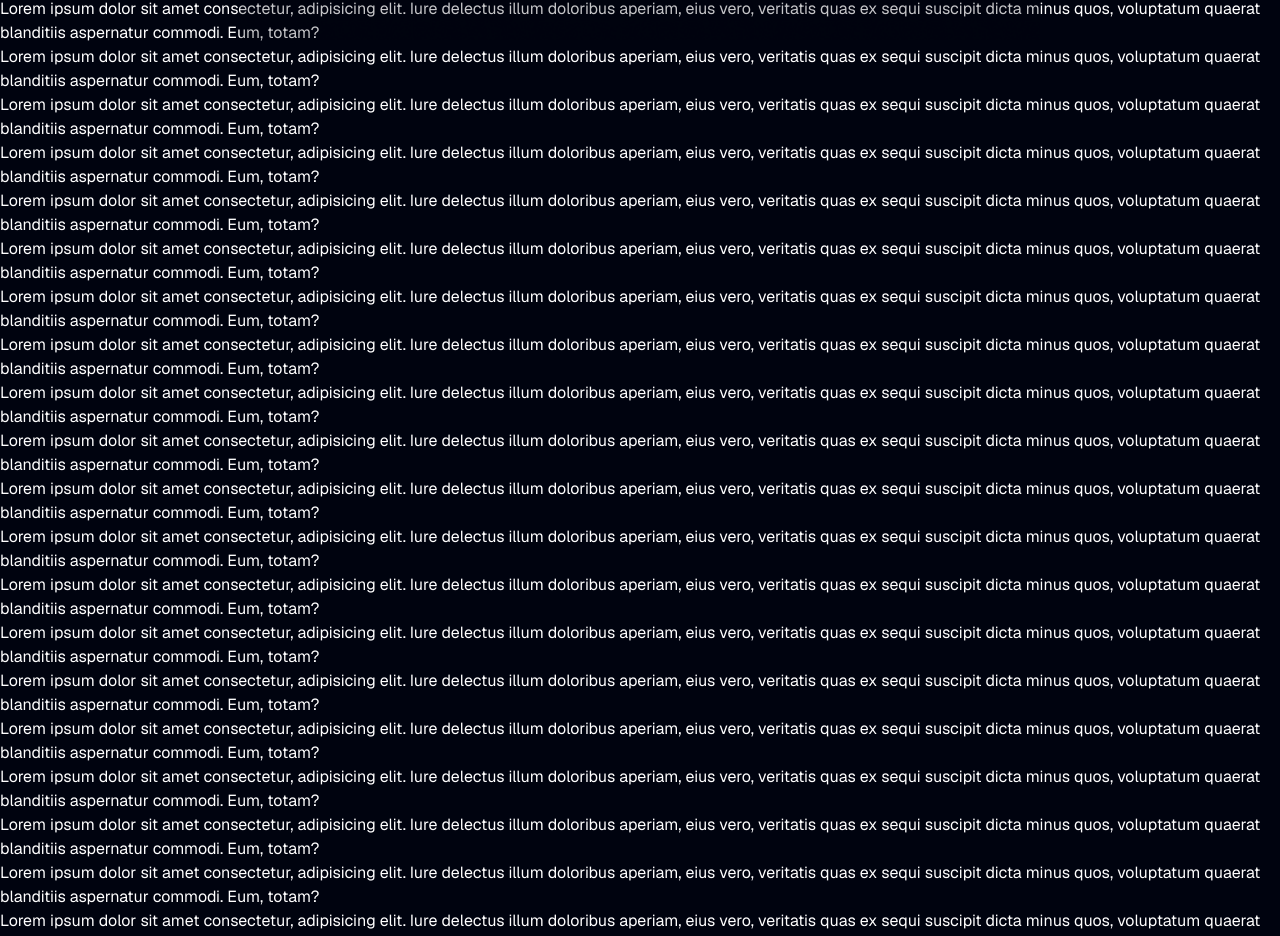
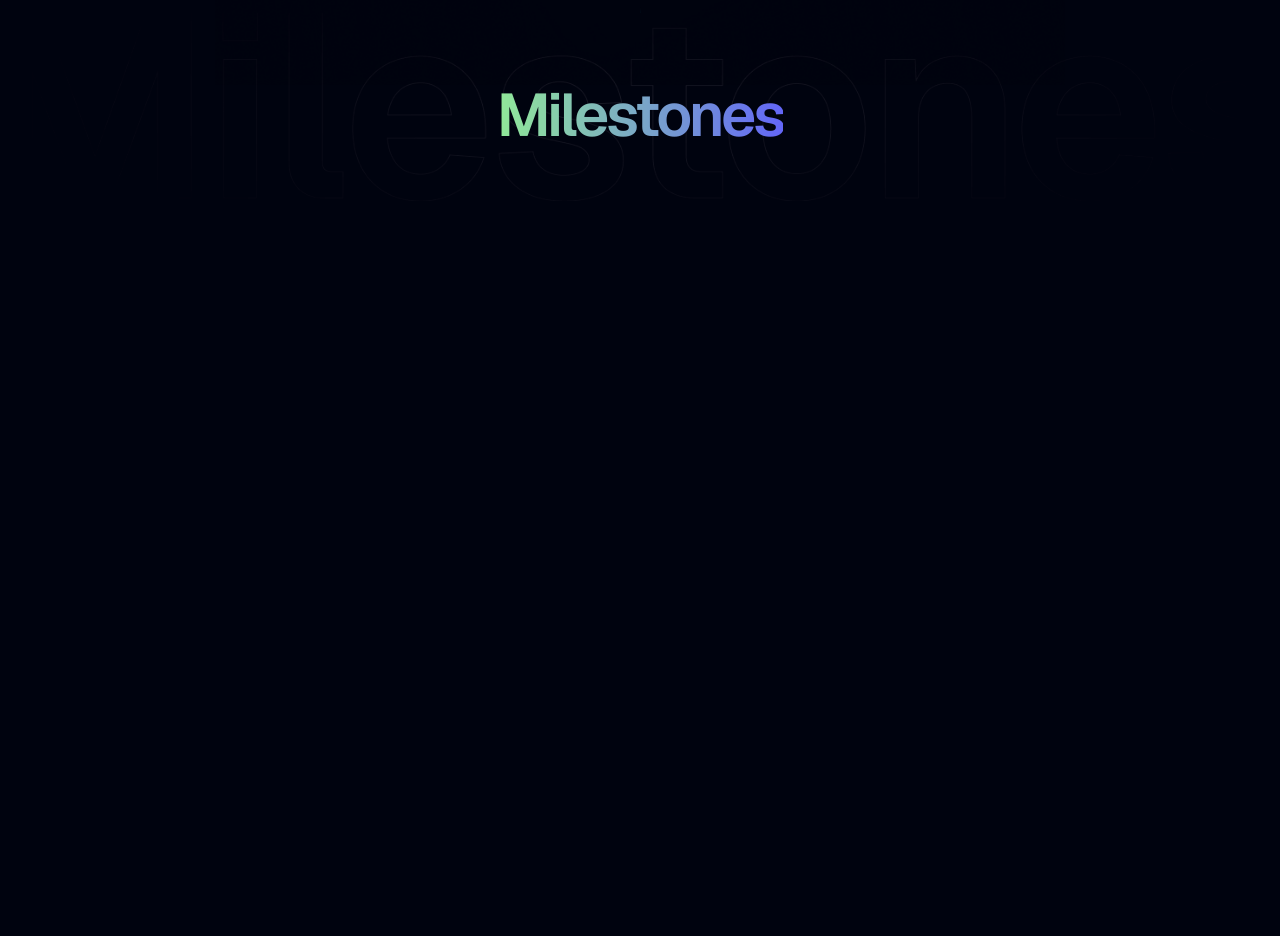
Before and after one commit to muslumdogan01/papyonLab, a Next.js app in the folder papyon/: page / in a window 1280 px wide. Shown: the part 803-1739 px from the top of the page. After the commit the page ends 1600 px from the top, so only its background shows below. Built offline with nearby package versions, Linux system fonts and the light colour scheme.

Commit message:
Milestones and move line fix

```diff
--- a/papyon/src/app/globals.css
+++ b/papyon/src/app/globals.css
@@ -25,3 +25,33 @@ html {
   box-shadow: inset 0 0 0 2px transparent, inset 0 0 0 4px transparent, inset 0 0 0 6px transparent, inset 0 0 0 8px transparent, 0 0 0 2px #C583D4, 0 0 0 4px #96B8F8;
   border-radius: 90px !important;
 }
+
+#line-container {
+  height: 200px; /* Çizginin görüneceği alanın yüksekliği */
+  overflow: hidden; /* Taşma durumunda içeriği gizle */
+
+  /* Çizgiyi dikey olarak ortalamak için gereken stil */
+  display: flex;
+  align-items: center;
+}
+
+#line {
+  width: 1px; /* Çizgi genişliği */
+  height: 187px; /* Çizgi uzunluğu */
+
+  /* CSS Animasyonu */
+  animation: moveDown 3s linear infinite;
+}
+
+/* CSS Animasyonu tanımı */
+@keyframes moveDown {
+  50% {
+    transform: translateY(-100%); /* Yukarıda başlayacak */
+  }
+  50% {
+    transform: translateY(100%); /* Aşağıda sonlanacak */
+  }
+  100% {
+    transform: translateY(100%); /* Yukarıda tekrar başlayacak */
+  }
+}
--- a/papyon/src/app/page.tsx
+++ b/papyon/src/app/page.tsx
@@ -12,127 +12,8 @@ export default function Home() {
           <Header />
         </div>
       </div>
-      <div className="container mx-auto">
-        <div className="text-white">
-          Lorem ipsum dolor sit amet consectetur, adipisicing elit. Iure
-          delectus illum doloribus aperiam, eius vero, veritatis quas ex sequi
-          suscipit dicta minus quos, voluptatum quaerat blanditiis aspernatur
-          commodi. Eum, totam?
-        </div>
-        <div className="text-white">
-          Lorem ipsum dolor sit amet consectetur, adipisicing elit. Iure
-          delectus illum doloribus aperiam, eius vero, veritatis quas ex sequi
-          suscipit dicta minus quos, voluptatum quaerat blanditiis aspernatur
-          commodi. Eum, totam?
-        </div>
-        <div className="text-white">
-          Lorem ipsum dolor sit amet consectetur, adipisicing elit. Iure
-          delectus illum doloribus aperiam, eius vero, veritatis quas ex sequi
-          suscipit dicta minus quos, voluptatum quaerat blanditiis aspernatur
-          commodi. Eum, totam?
-        </div>
-        <div className="text-white">
-          Lorem ipsum dolor sit amet consectetur, adipisicing elit. Iure
-          delectus illum doloribus aperiam, eius vero, veritatis quas ex sequi
-          suscipit dicta minus quos, voluptatum quaerat blanditiis aspernatur
-          commodi. Eum, totam?
-        </div>
-        <div className="text-white">
-          Lorem ipsum dolor sit amet consectetur, adipisicing elit. Iure
-          delectus illum doloribus aperiam, eius vero, veritatis quas ex sequi
-          suscipit dicta minus quos, voluptatum quaerat blanditiis aspernatur
-          commodi. Eum, totam?
-        </div>
-        <div className="text-white">
-          Lorem ipsum dolor sit amet consectetur, adipisicing elit. Iure
-          delectus illum doloribus aperiam, eius vero, veritatis quas ex sequi
-          suscipit dicta minus quos, voluptatum quaerat blanditiis aspernatur
-          commodi. Eum, totam?
-        </div>
-        <div className="text-white">
-          Lorem ipsum dolor sit amet consectetur, adipisicing elit. Iure
-          delectus illum doloribus aperiam, eius vero, veritatis quas ex sequi
-          suscipit dicta minus quos, voluptatum quaerat blanditiis aspernatur
-          commodi. Eum, totam?
-        </div>
-        <div className="text-white">
-          Lorem ipsum dolor sit amet consectetur, adipisicing elit. Iure
-          delectus illum doloribus aperiam, eius vero, veritatis quas ex sequi
-          suscipit dicta minus quos, voluptatum quaerat blanditiis aspernatur
-          commodi. Eum, totam?
-        </div>
-        <div className="text-white">
-          Lorem ipsum dolor sit amet consectetur, adipisicing elit. Iure
-          delectus illum doloribus aperiam, eius vero, veritatis quas ex sequi
-          suscipit dicta minus quos, voluptatum quaerat blanditiis aspernatur
-          commodi. Eum, totam?
-        </div>
-        <div className="text-white">
-          Lorem ipsum dolor sit amet consectetur, adipisicing elit. Iure
-          delectus illum doloribus aperiam, eius vero, veritatis quas ex sequi
-          suscipit dicta minus quos, voluptatum quaerat blanditiis aspernatur
-          commodi. Eum, totam?
-        </div>
-        <div className="text-white">
-          Lorem ipsum dolor sit amet consectetur, adipisicing elit. Iure
-          delectus illum doloribus aperiam, eius vero, veritatis quas ex sequi
-          suscipit dicta minus quos, voluptatum quaerat blanditiis aspernatur
-          commodi. Eum, totam?
-        </div>
-        <div className="text-white">
-          Lorem ipsum dolor sit amet consectetur, adipisicing elit. Iure
-          delectus illum doloribus aperiam, eius vero, veritatis quas ex sequi
-          suscipit dicta minus quos, voluptatum quaerat blanditiis aspernatur
-          commodi. Eum, totam?
-        </div>
-        <div className="text-white">
-          Lorem ipsum dolor sit amet consectetur, adipisicing elit. Iure
-          delectus illum doloribus aperiam, eius vero, veritatis quas ex sequi
-          suscipit dicta minus quos, voluptatum quaerat blanditiis aspernatur
-          commodi. Eum, totam?
-        </div>
-        <div className="text-white">
-          Lorem ipsum dolor sit amet consectetur, adipisicing elit. Iure
-          delectus illum doloribus aperiam, eius vero, veritatis quas ex sequi
-          suscipit dicta minus quos, voluptatum quaerat blanditiis aspernatur
-          commodi. Eum, totam?
-        </div>
-        <div className="text-white">
-          Lorem ipsum dolor sit amet consectetur, adipisicing elit. Iure
-          delectus illum doloribus aperiam, eius vero, veritatis quas ex sequi
-          suscipit dicta minus quos, voluptatum quaerat blanditiis aspernatur
-          commodi. Eum, totam?
-        </div>
-        <div className="text-white">
-          Lorem ipsum dolor sit amet consectetur, adipisicing elit. Iure
-          delectus illum doloribus aperiam, eius vero, veritatis quas ex sequi
-          suscipit dicta minus quos, voluptatum quaerat blanditiis aspernatur
-          commodi. Eum, totam?
-        </div>
-        <div className="text-white">
-          Lorem ipsum dolor sit amet consectetur, adipisicing elit. Iure
-          delectus illum doloribus aperiam, eius vero, veritatis quas ex sequi
-          suscipit dicta minus quos, voluptatum quaerat blanditiis aspernatur
-          commodi. Eum, totam?
-        </div>
-        <div className="text-white">
-          Lorem ipsum dolor sit amet consectetur, adipisicing elit. Iure
-          delectus illum doloribus aperiam, eius vero, veritatis quas ex sequi
-          suscipit dicta minus quos, voluptatum quaerat blanditiis aspernatur
-          commodi. Eum, totam?
-        </div>
-        <div className="text-white">
-          Lorem ipsum dolor sit amet consectetur, adipisicing elit. Iure
-          delectus illum doloribus aperiam, eius vero, veritatis quas ex sequi
-          suscipit dicta minus quos, voluptatum quaerat blanditiis aspernatur
-          commodi. Eum, totam?
-        </div>
-        <div className="text-white">
-          Lorem ipsum dolor sit amet consectetur, adipisicing elit. Iure
-          delectus illum doloribus aperiam, eius vero, veritatis quas ex sequi
-          suscipit dicta minus quos, voluptatum quaerat blanditiis aspernatur
-          commodi. Eum, totam?
-        </div>
+      <div className="container mx-auto min-h-screen">
+
       </div>
     </main>
   );
--- a/papyon/src/components/header/headerBg.tsx
+++ b/papyon/src/components/header/headerBg.tsx
@@ -4,22 +4,22 @@ import React from "react";
 const HeaderBackground = () => {
   return (
     <>
-      <div className="absolute top-0 left-0 text-white z-50 w-full h-full">
+      <div className="absolute top-0 left-0  z-50 w-full h-full">
         <Image
           src="/images/Dots.png"
           alt="dots"
           sizes="100%"
           layout="fill"
-          objectFit="cover"
+          objectFit="contain"
         />
       </div>
       <div className="absolute top-0 left-0 z-40 w-full h-full">
         <Image
           src="/images/gradient.png"
-          alt="dots"
+          alt="gradient"
           sizes="100%"
           layout="fill"
-          objectFit="cover"
+          objectFit="contain"
         />
       </div>
     </>
--- a/papyon/src/components/header/headerDesc.tsx
+++ b/papyon/src/components/header/headerDesc.tsx
@@ -4,20 +4,42 @@ import React from "react";
 const HeaderDescription = () => {
   return (
     <>
-      <div className="flex justify-center items-center absolute top-52 left-0 w-full z-[60]">
+      <div className="flex justify-center flex-col items-center absolute top-[250px] left-0 w-full z-[60]">
         <span className="text-[90px] font-semibold tracking-[-3px] text-center text-white">
           We Make Mobile Apps <br /> in the Field of
-          <span id="header-gradient" className=" text-center  ml-[15px] ">
-            <span className="bg-clip-text bg-gradient-to-r  from-[#C583D4] to-[#96B8F8] text-transparent text-[90px] font-semibold py-1 px-8 tracking-[-3px] ">Health</span>
+          <span id="header-gradient" className=" text-center ml-[15px] ">
+            <span className="bg-clip-text bg-gradient-to-r  from-[#C583D4] to-[#96B8F8] text-transparent text-[90px] font-semibold py-1 px-8 tracking-[-3px] ">
+              Health
+            </span>
           </span>
-
         </span>
+        <p className="z-[60] text-white font-normal text-xl text-opacity-60 text-center leading-[34px] mt-7">
+          Papyon Lab is a laboratory develops b2c applications focused on <br />
+          usability in every area that the user touches.
+        </p>
+        <div id="line-container" className="z-[60]">
+          <div
+            id="line"
+            className="z-[60] bg-gradient-to-b from-[#00D1FF00] to-[#00D1FF]"
+          ></div>
+        </div>
+        <div className="w-full flex justify-center items-center z-[20] relative">
+          <div className="w-full flex justify-center items-center absolute">
+            <h1 className="mt-4 bg-clip-text bg-gradient-to-r  from-[#91E998] to-[#6366F7] text-transparent text-[60px] font-semibold leading-[74px] tracking-[-3px] ">Milestones</h1>
+          </div>
+          <Image
+           src="/images/milestones.png"
+            alt="Milestones"
+            width={1250}
+            height={372}
+          />
+        </div>
       </div>
       <div className="flex justify-center items-center absolute top-28 left-0 w-full z-30">
         <Image
           src="/images/iPhone.png"
           alt="phone"
-          width={800}
+          width={850}
           height={769}
           className="border-none outline-none ring-0"
         />
```
Also changed, not shown: papyon/public/images/milestones.png (added).
